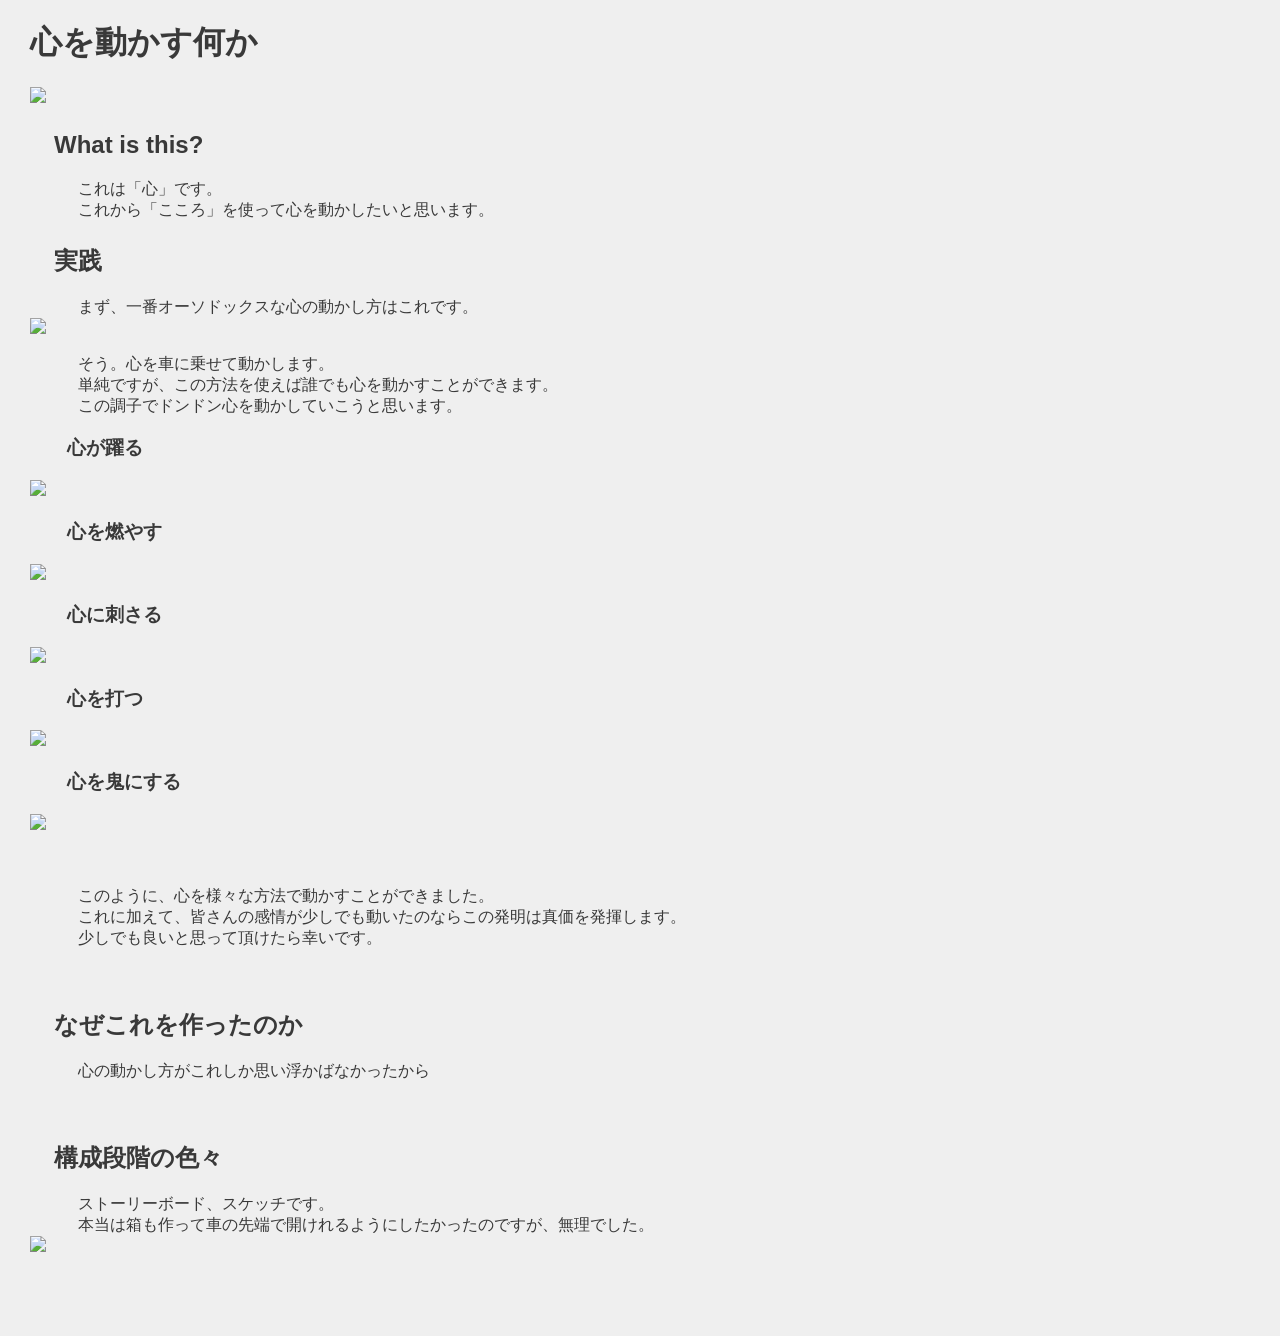
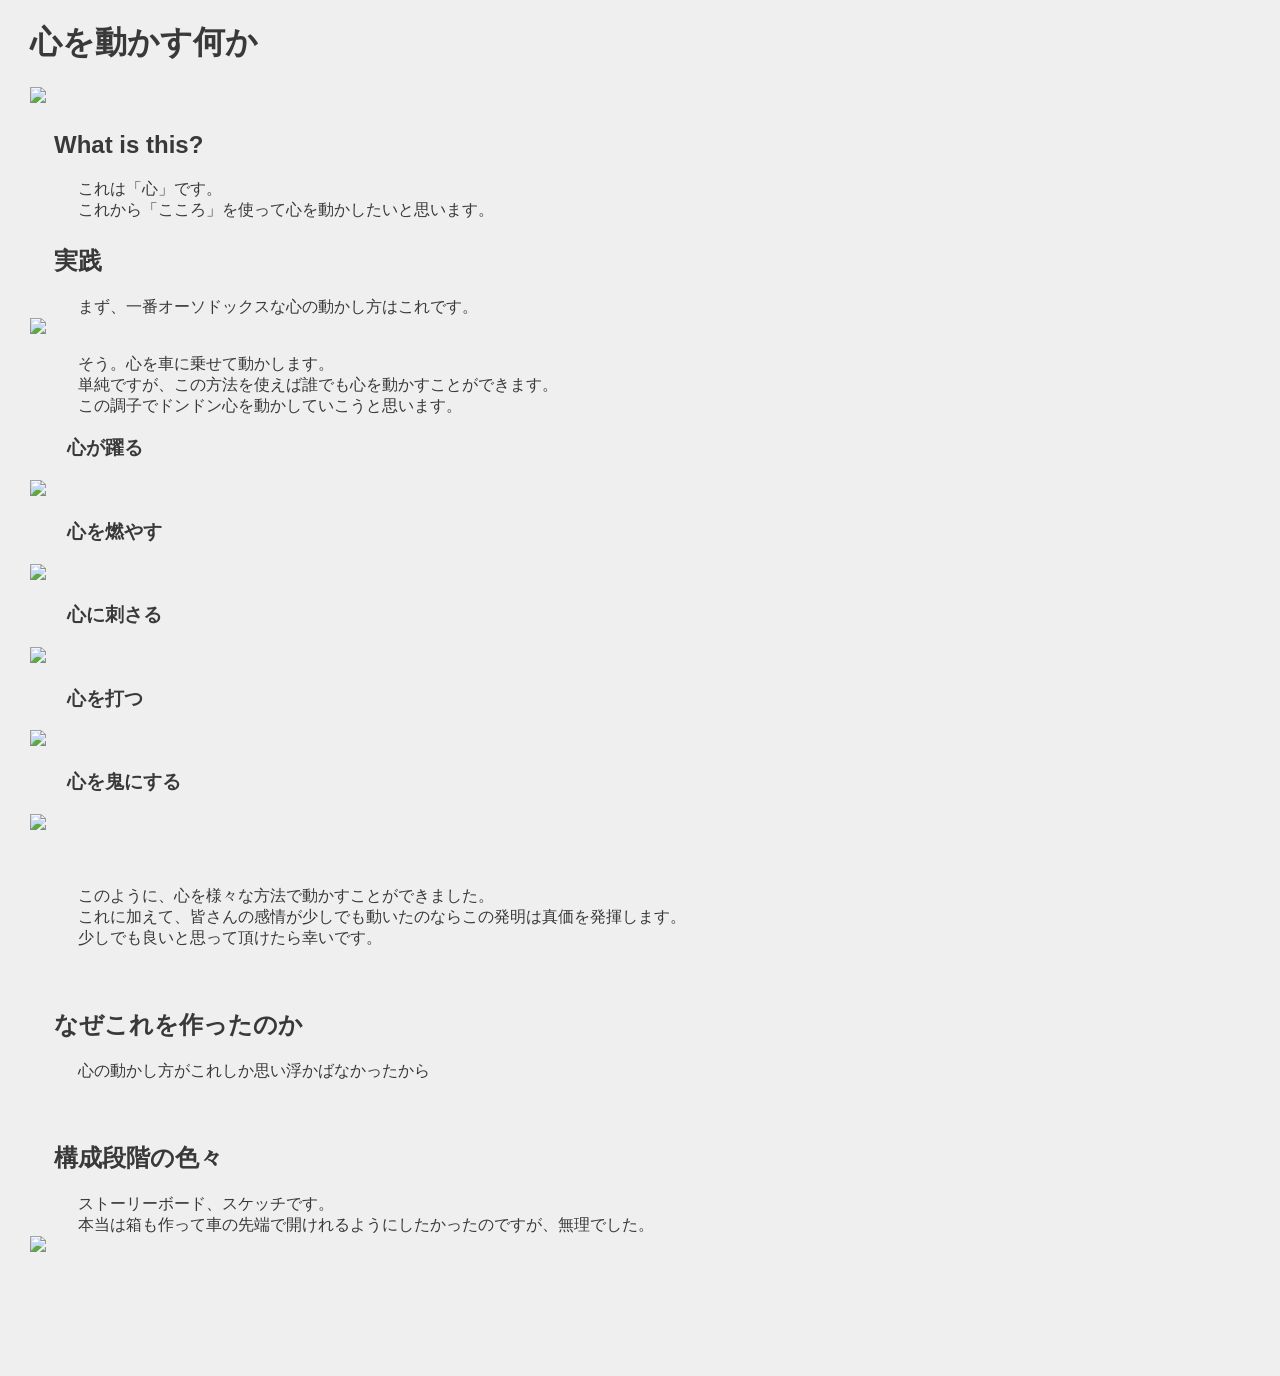

[number redacted]_3

--- a/digi_fab/css/style.css
+++ b/digi_fab/css/style.css
@@ -26,7 +26,7 @@ html, body {
 	font-family: sans-serif;
 	color: #393939;
     margin-left: 15px;
-    margin-bottom: 40px;
+    margin-bottom: 60px;
 	background: #efefef;
 }
 h1{
